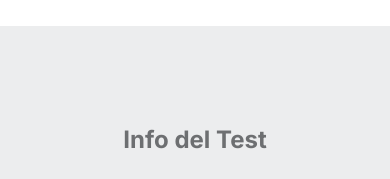
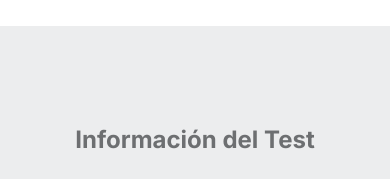
Before and after one commit to francodm/farmacov, a plain HTML site: page index.html in a window 390 px wide. Shown: the part 2040-2219 px from the top of the page. Drawn offline with Linux system fonts and the light colour scheme.

Commit message:
Updated tex

```diff
--- a/index.html
+++ b/index.html
@@ -81,7 +81,7 @@
         <img id="close-menu" src="img/icons/close.svg" alt="Cerrar menu" class="w-10 lg:hidden absolute">
         <div class="lg:hidden uppercase font-light text-base mb-3">Links</div>
         <a href="#how" class="mr-20">cómo funciona</a>
-        <a href="#info" class="mr-20">info del test</a>
+        <a href="#info" class="mr-20">información del test</a>
         <a href="#about" class="mr-20">quiénes somos</a>
         <a href="#contact">contacto</a>
         <div class="quick-contact lg:hidden pt-8 mt-6 border-t border-shm border-solid">
@@ -183,7 +183,7 @@
     </section>
     <section id="info" class="bg-fc-gray py-24 lg:py-32 lg:mb-20">
       <div class="container lg:mx-auto px-5 lg:px-0">
-        <div class="font-bold mb-6 text-center text-2xl text-fc-gray">Info del Test</div>
+        <div class="font-bold mb-6 text-center text-2xl text-fc-gray">Información del Test</div>
         <div class="text-center max-w-5xl mx-auto text-xl md:text-xl font-thin pb-6">
           FarmaCov es un test de detección rápida y efectiva para el control del COVID-19.
         </div>
@@ -324,7 +324,7 @@
             <a href="#how" class="text-base lg:text-xl font-bold">Cómo funciona</a>
           </div>
           <div class="mb-6">
-            <a href="#info" class="text-base lg:text-xl font-bold">Info del test</a>
+            <a href="#info" class="text-base lg:text-xl font-bold">Información del test</a>
           </div>
           <div class="mb-6">
             <a href="#about" class="text-base lg:text-xl font-bold">Quiénes somos</a>
```
